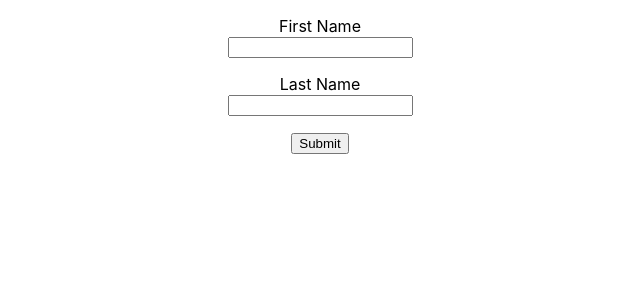
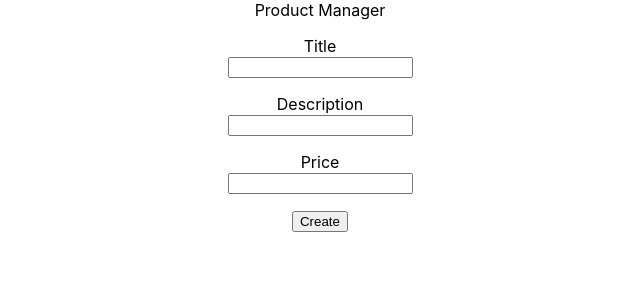
Before and after one commit to DuffyCory/MERN-TEST, a React (Create React App) app in the folder FullStack/myNewProject/client/: page / in a window 1280 px wide. Shown: the top 300 px of the page, without its empty margins (320-960 px from the left). Built offline with nearby package versions, Linux system fonts and the light colour scheme.

Commit message:
coffee time

```diff
--- a/FullStack/myNewProject/client/package.json
+++ b/FullStack/myNewProject/client/package.json
@@ -3,6 +3,7 @@
   "version": "0.1.0",
   "private": true,
   "dependencies": {
+    "@reach/router": "^1.3.4",
     "@testing-library/jest-dom": "^5.16.5",
     "@testing-library/react": "^13.4.0",
     "@testing-library/user-event": "^13.5.0",
--- a/FullStack/myNewProject/client/src/App.js
+++ b/FullStack/myNewProject/client/src/App.js
@@ -1,11 +1,11 @@
 import React from 'react';
 import './App.css';
-import PersonForm from './components/PersonForm';
+import ProductForm from './components/ProductForm';
 
 function App() {
   return (
     <div className="App">
-      <PersonForm />
+      <ProductForm />
     </div>
   );
 }
--- a/FullStack/myNewProject/client/src/components/PersonForm.js
+++ /dev/null
@@ -1,40 +0,0 @@
-import React, { useState } from 'react'
-import axios from 'axios';
-const PersonForm = () => {
-    //keep track of what is being typed via useState hook
-    const [firstName, setFirstName] = useState("");
-    const [lastName, setLastName] = useState("");
-    //handler when the form is submitted
-    const onSubmitHandler = (e) => {
-        //prevent default behavior of the submit
-        e.preventDefault();
-        //make a post request to create a new person
-        axios.post('http://localhost:8000/api/people', {
-            firstName,    // this is shortcut syntax for firstName: firstName,
-            lastName      // this is shortcut syntax for lastName: lastName
-        })
-            .then(res => {
-                console.log(res); // always console log to get used to tracking your data!
-                console.log(res.data);
-            })
-            .catch(err => console.log(err))
-    }
-
-    return (
-        <form onSubmit={onSubmitHandler}>
-            <p>
-                <label>First Name</label><br />
-                {/* When the user types in this input, our onChange synthetic event
-                    runs this arrow function, setting that event's target's (input)
-                    value (what's typed into the input) to our updated state   */}
-                <input type="text" onChange={(e) => setFirstName(e.target.value)} />
-            </p>
-            <p>
-                <label>Last Name</label><br />
-                <input type="text" onChange={(e) => setLastName(e.target.value)} />
-            </p>
-            <input type="submit" />
-        </form>
-    )
-}
-export default PersonForm;
--- /dev/null
+++ b/FullStack/myNewProject/client/src/components/ProductForm.js
@@ -0,0 +1,51 @@
+import React, { useState } from 'react'
+import axios from 'axios';
+
+const ProductForm = (props) => {
+    //Setting State - keep track of what is being typed via useState hook
+    const [title, setTitle] = useState("");
+    const [description, setDescription] = useState("");
+    const [price, setPrice] = useState("");
+
+    //handler when the form is submitted
+    const onSubmitHandler = (e) => {
+        //prevent default behavior of the submit
+        e.preventDefault();
+        //make a post request to create a new person
+        axios.post('http://localhost:8000/api/products', {
+            title,
+            description,
+            price,
+        })
+            .then((res) => {
+                console.log(res); // always console log to get used to tracking your data!
+                console.log(res.data);
+                setTitle("");
+                setDescription("");
+                setPrice(""); //these clear out the input boxes after you click submit
+            })
+            .catch((err) => {console.log(err);})
+    }
+
+    return (
+        <div>
+            <header>Product Manager</header>
+            <form onSubmit={onSubmitHandler}>
+                <p>
+                    <label>Title</label><br />
+                    <input type="text" value={title} name="title" onChange={(e) => setTitle(e.target.value)} />
+                </p>
+                <p>
+                    <label>Description</label><br />
+                    <input type="text" value={description} name="description" onChange={(e) => setDescription(e.target.value)} />
+                </p>
+                <p>
+                    <label>Price</label><br />
+                    <input type="number" value={price} name="price" onChange={(e) => setPrice(e.target.value)} />
+                </p>
+                <input type="submit" value="Create" />
+            </form>
+        </div>
+    )
+}
+export default ProductForm;
```
Also changed, not shown: 1 other file (tests, documents, lock files or other folders).
